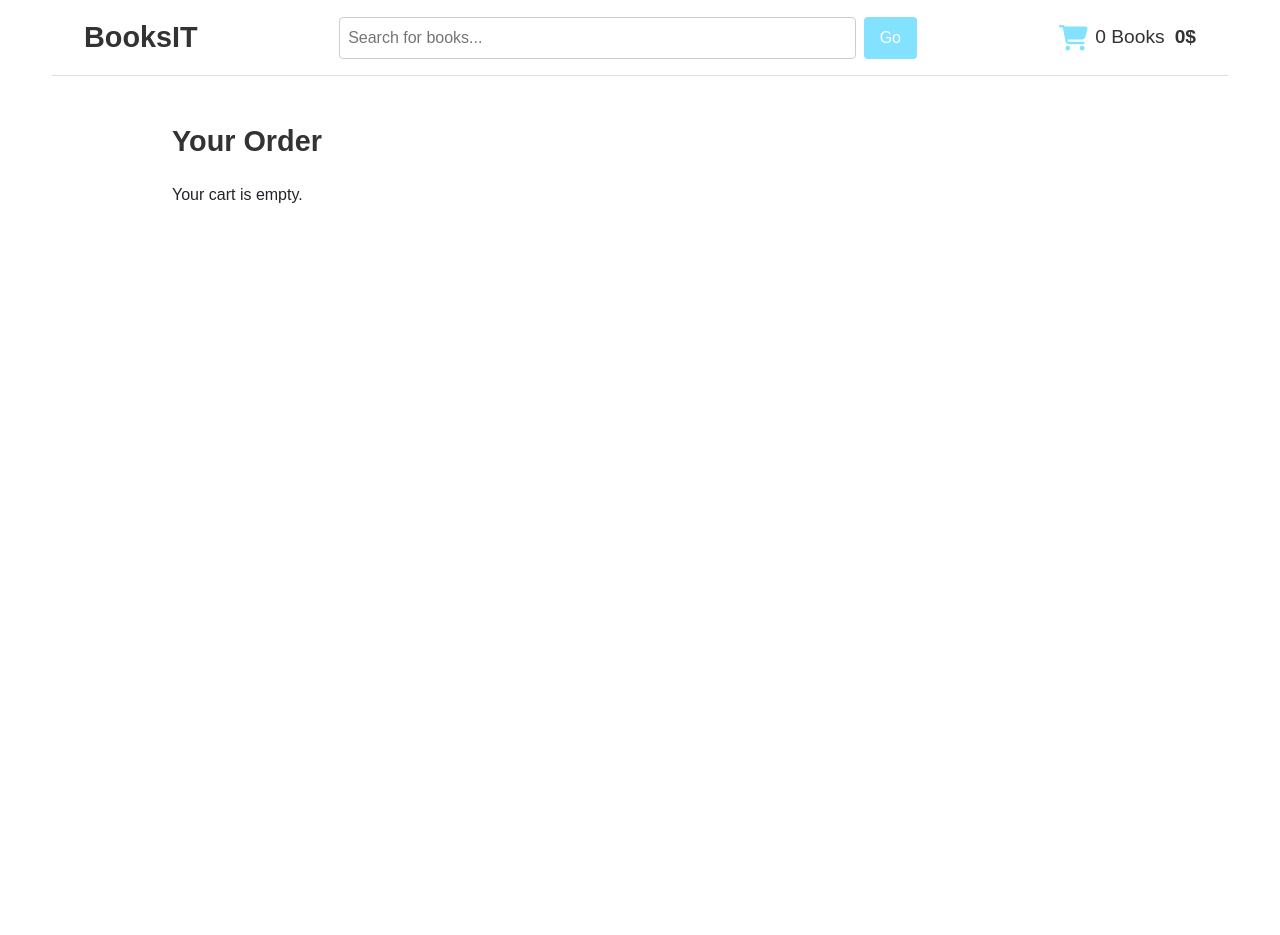
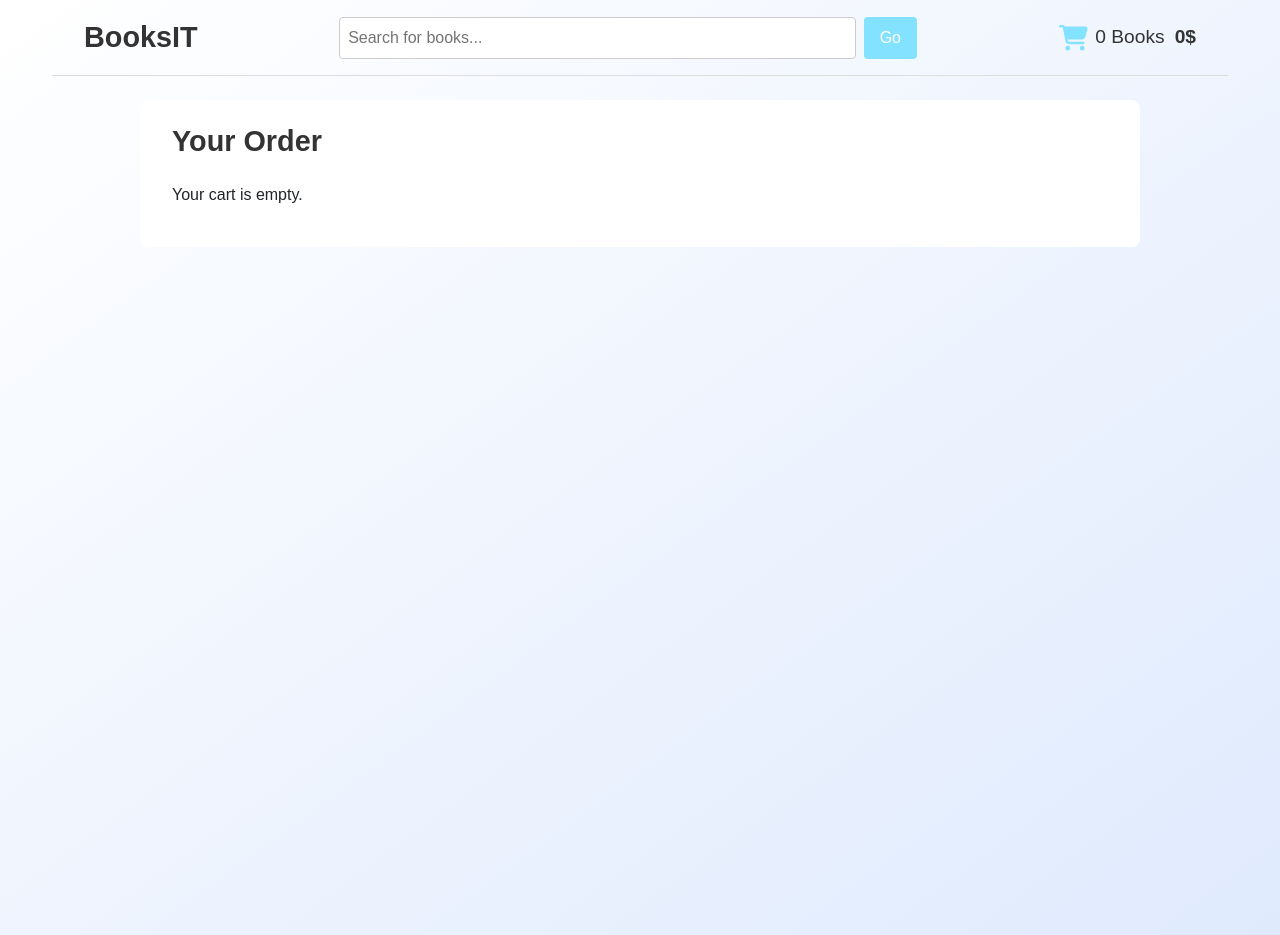
Before and after one commit to Hamonryemax/BooksIT, a React (Vite) app: page /cart in a window 1280 px wide. Before the commit the page ends 800 px from the top, so only its background shows below. Built offline with nearby package versions, Linux system fonts and the light colour scheme.

Commit message:
added hover effect to book images and minor change visual book-item

```diff
--- a/src/components/app/app.css
+++ b/src/components/app/app.css
@@ -1,3 +1,8 @@
+body {
+    background: linear-gradient(to bottom right, #ffffff, #dfeafd);
+}
+
 .container {
     max-width: 1200px;
+    height: 935px;
 }
--- a/src/components/book-list-item/book-list-item.css
+++ b/src/components/book-list-item/book-list-item.css
@@ -6,6 +6,7 @@
     border-radius: 3px;
     width: 350px;
     height: 200px;
+    overflow: hidden;
 }
 
 .book-cover {
@@ -14,9 +15,14 @@
     margin-right: 30px;
 }
 
-.book-cover img {
+.book-img {
     width: 145px;
     height: 185px;
+    transition: transform 0.3s ease-in-out;
+}
+
+.book-img:hover {
+    transform: scale(1.1);
 }
 
 .book-details {
@@ -44,6 +50,7 @@
 }
 
 .button-add-to-cart {
+    font-size: 1rem;
     color: #fff;
     background-color: #82e2ff;
     border: none;
@@ -56,6 +63,7 @@
     color: #ffffff;
     opacity: 0.9;
     background-color: #5cc9ff;
+    transition: background-color 0.3s ease;
 }
 
 .button-add-to-cart:active {
--- a/src/components/book-list-item/book-list-item.jsx
+++ b/src/components/book-list-item/book-list-item.jsx
@@ -8,7 +8,9 @@ const BookListItem = ({ book, onAddedToCart }) => {
     return (
         <div className="book-list-item">
             <div className="book-cover">
-                <img src={image} alt="cover" />
+                <img src={image}
+                     alt="cover"
+                     className="book-img"/>
             </div>
             <div className="book-details">
                 <a href="#" className="book-title">{title}</a>
--- a/src/components/shop-header/shop-header.css
+++ b/src/components/shop-header/shop-header.css
@@ -5,7 +5,6 @@
     justify-content: space-between;
     align-items: center;
     padding: 1rem 2rem;
-    background: #fff;
     font-family: Arial, sans-serif;
 }
 
```
